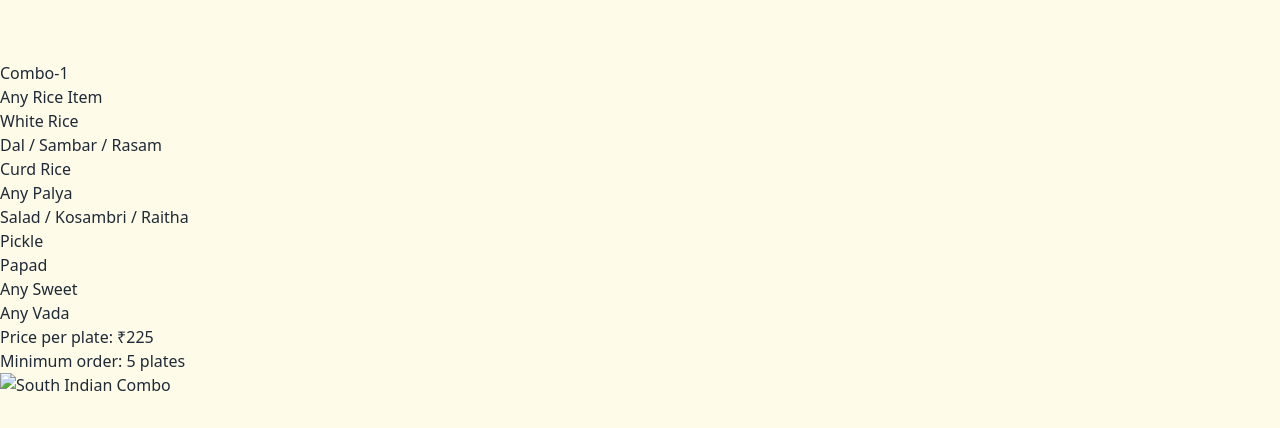
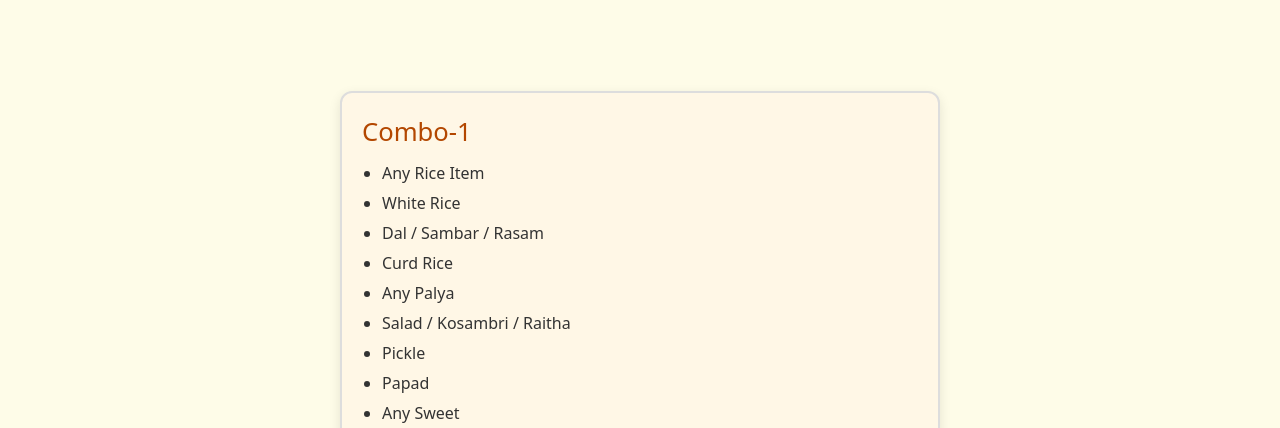
Before and after one commit to Krishna7777777/sattva-web, a plain HTML site: page index.html in a window 1280 px wide. Shown: the part 510-938 px from the top of the page. Drawn offline with nearby package versions, Linux system fonts and the light colour scheme.

Commit message:
Update index.html

```diff
--- a/index.html
+++ b/index.html
@@ -6,7 +6,49 @@
   <meta name="viewport" content="width=device-width, initial-scale=1.0"/>
   <title>Sattva - Mother's Homely Food</title>
   <script src="https://cdn.tailwindcss.com"></script>
-</head>
+  <style>
+.combo-card {
+  border: 2px solid #ddd;
+  border-radius: 12px;
+  padding: 20px;
+  background-color: #fff7e6;
+  margin: 30px auto;
+  width: 90%;
+  max-width: 600px;
+  box-shadow: 0 4px 12px rgba(0, 0, 0, 0.1);
+}
+
+.combo-card h2 {
+  font-size: 1.6rem;
+  color: #b34700;
+  margin-bottom: 10px;
+}
+
+.combo-items {
+  list-style-type: disc;
+  padding-left: 20px;
+  color: #333;
+  margin-bottom: 15px;
+}
+
+.combo-items li {
+  margin-bottom: 6px;
+}
+
+.price, .min-order {
+  font-weight: bold;
+  color: #222;
+  font-size: 1.1rem;
+}
+
+.combo-card img {
+  width: 100%;
+  margin-top: 15px;
+  border-radius: 8px;
+}
+</style>
+  </head>
+
 <body class="bg-yellow-50 text-gray-800 font-sans">
 
   <!-- Header -->
@@ -56,7 +98,6 @@
   </ul>
   <p class="price">Price per plate: ₹225</p>
   <p class="min-order">Minimum order: 5 plates</p>
-  <img src="images/combo1.jpg" alt="South Indian Combo" />
 </div>
   </section>
 
```
